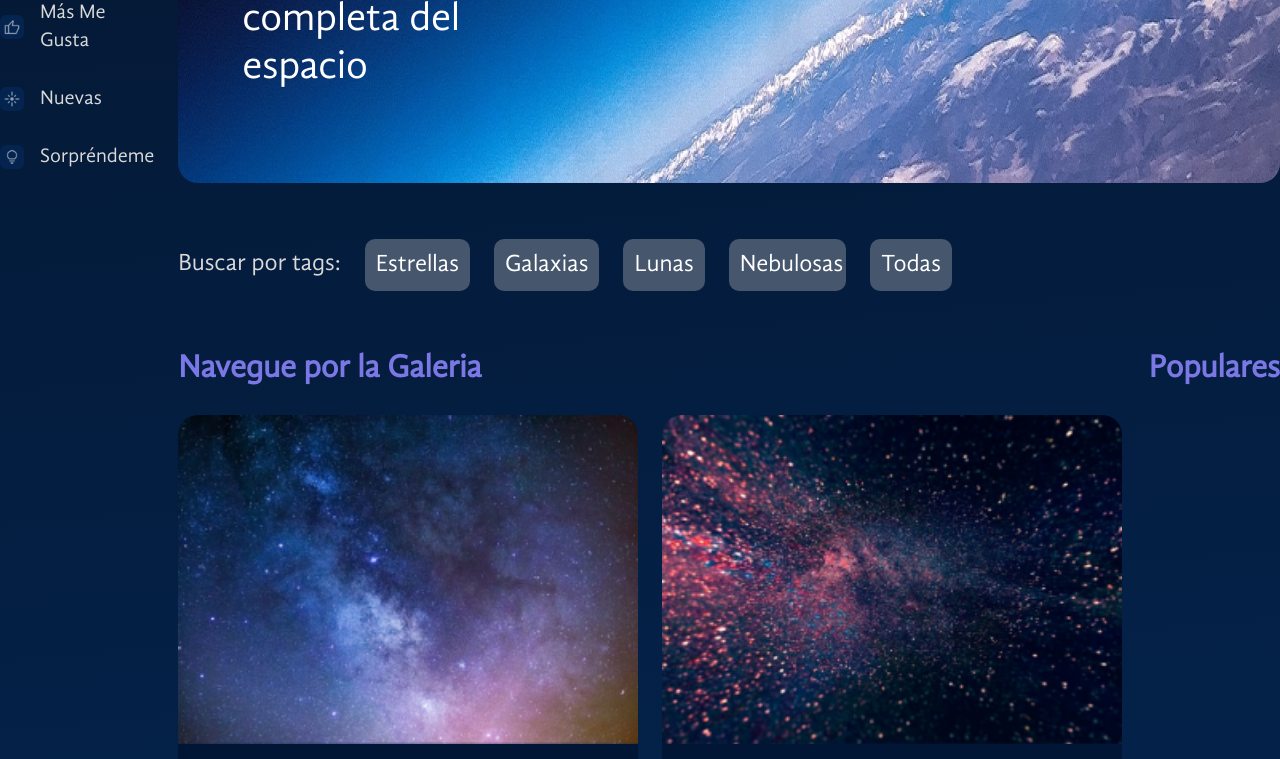
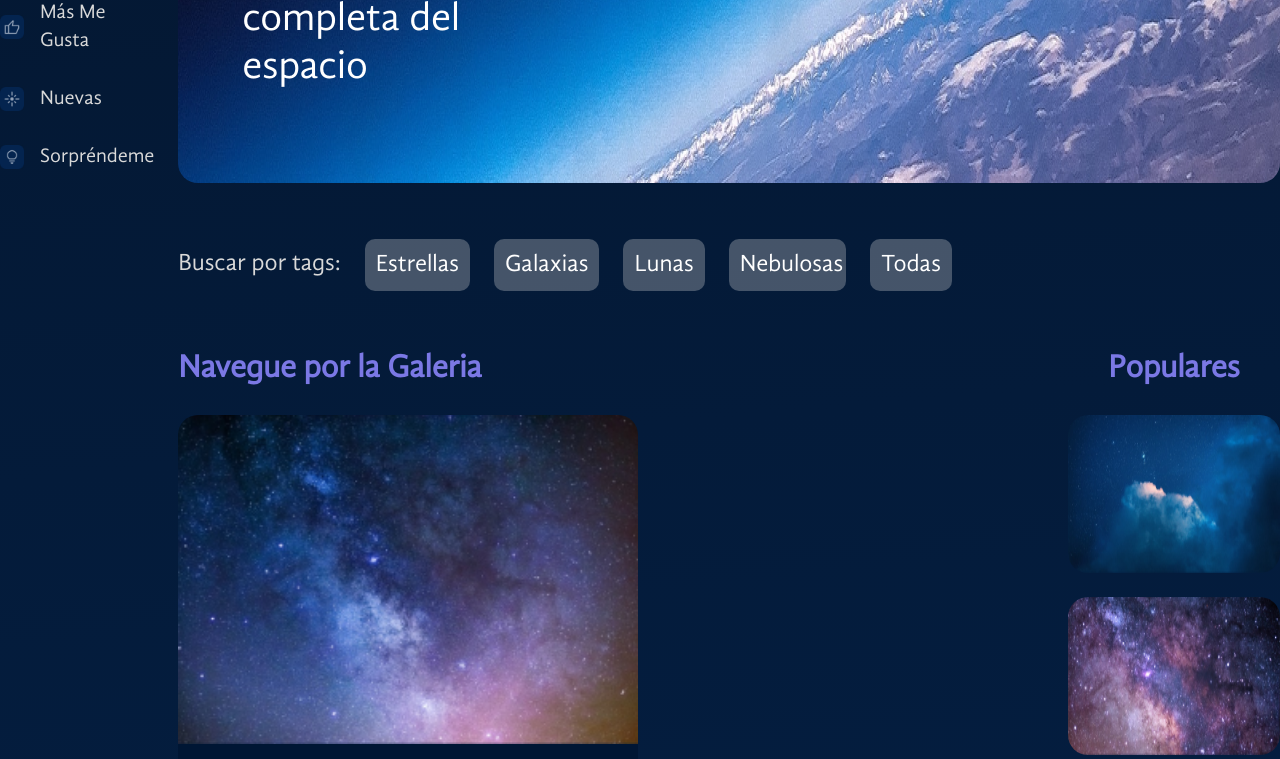
Before and after one commit to Gerts18/WEB_PRACTICE, a React (Vite) app in the folder REACT/space-app/: page / in a window 1280 px wide. Shown: the part 300-1059 px from the top of the page. Built offline with nearby package versions, Linux system fonts and the light colour scheme.

Commit message:
Styling Popular component and adding images to it

```diff
--- /dev/null
+++ b/REACT/space-app/src/components/Gallery/Popular/fotos-populares.json
@@ -0,0 +1,27 @@
+[
+    {
+      "path": "/imagenes/populares/foto-1.png",
+      "alt": "galaxia",
+      "id": 1
+    },
+    {
+      "path": "/imagenes/populares/foto-2.png",
+      "alt": "luna",
+      "id": 2
+    },
+    {
+      "path": "/imagenes/populares/foto-3.png",
+      "alt": "tierra",
+      "id": 3
+    },
+    {
+      "path": "/imagenes/populares/foto-4.png",
+      "alt": "nube",
+      "id": 4
+    },
+    {
+      "path": "/imagenes/populares/foto-5.png",
+      "alt": "meteorito",
+      "id": 5
+    }
+]
--- a/REACT/space-app/src/components/Gallery/Popular/index.jsx
+++ b/REACT/space-app/src/components/Gallery/Popular/index.jsx
@@ -1,12 +1,34 @@
+import styled from "styled-components"
 import Title from "../../Title"
+import populares from './fotos-populares.json'
 
+const Container = styled.div`
+  display: flex;
+  flex-direction: column;
+  gap: 24px;
+
+  & > img {
+    max-width: 212px;
+    height: 158px;
+    border-radius: 20px;
+  }
+
+`
 
 
 const Popular = () => {
   return (
-    <>
+    <section>
         <Title $align={"center"} >Populares</Title>
-    </>
+        <Container>
+          {
+            populares.map( (popular) => {
+              return <img key={popular.id} src={popular.path} alt={popular.alt} />
+            } )
+          }
+        </Container>
+
+    </section>
   )
 }
 
```
